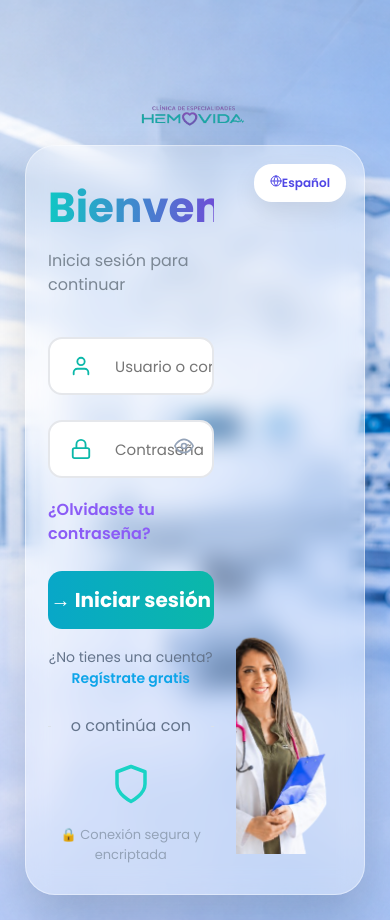
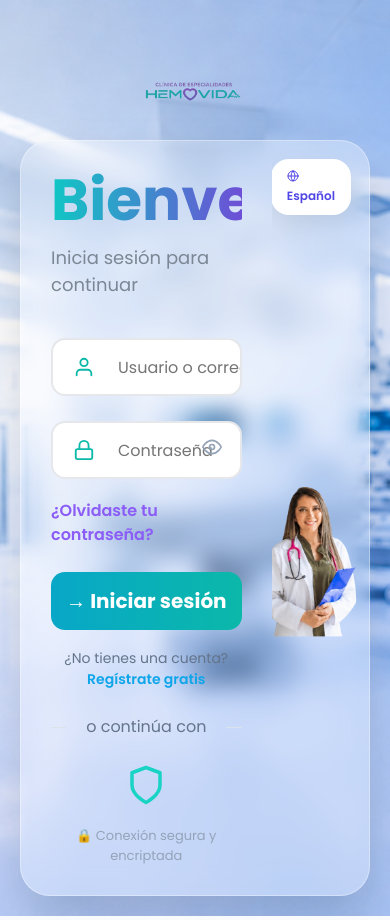
Before and after one commit to Emilio6345/hemovida-frontend, a React (Vite) app: page /login in a window 390 px wide. Built offline with nearby package versions, Linux system fonts and the light colour scheme.

Commit message:
fix responsive login mobile

```diff
--- a/src/styles/login.css
+++ b/src/styles/login.css
@@ -552,7 +552,7 @@ background-position-y: -388px;
 @media (max-width:768px){
 
   .login-page{
-    padding:25px;
+    padding:20px;
 
     background-size:cover !important;
     background-position:center !important;
@@ -562,29 +562,29 @@ background-position-y: -388px;
   }
 
   .top-logo{
-    top:60px;
+    top:40px;
     left:50%;
     transform:translateX(-50%);
   }
 
   .top-logo img{
-    width:230px;
+    width:180px;
   }
 
   .login-card-v2{
 
     width:100%;
-    max-width:720px;
+    max-width:760px;
 
     display:flex;
     flex-direction:row;
 
-    background:rgba(255,255,255,.35);
+    background:rgba(255,255,255,.28);
 
     backdrop-filter:blur(12px);
     -webkit-backdrop-filter:blur(12px);
 
-    border:1px solid rgba(255,255,255,.4);
+    border:1px solid rgba(255,255,255,.35);
 
     border-radius:30px;
 
@@ -595,21 +595,24 @@ background-position-y: -388px;
     min-height:auto;
   }
 
+  /* MÁS ANCHO */
   .login-left{
-    width:62%;
+    width:72%;
 
     background:transparent;
 
-    padding:30px 22px;
+    padding:30px;
   }
 
   .login-left::after{
     display:none;
   }
 
+  /* MÁS ANGOSTO */
   .login-right{
-    width:38%;
+    width:28%;
     background:transparent;
+    position:relative;
   }
 
   .login-header-v2{
@@ -617,16 +620,18 @@ background-position-y: -388px;
   }
 
   .login-header-v2 h1{
-    font-size:42px;
+    font-size:58px;
+    line-height:1;
+    margin-bottom:15px;
   }
 
   .login-header-v2 p{
-    font-size:16px;
+    font-size:18px;
   }
 
   .input-box input{
     height:58px;
-    font-size:15px;
+    font-size:16px;
   }
 
   .btn-login-v2{
@@ -635,23 +640,24 @@ background-position-y: -388px;
   }
 
   .doctor-container{
-
     position:absolute;
 
-    right:-40px;
-    bottom:40px;
+    left:50%;
+    top:55%;
 
-    top:auto;
-    left:auto;
+    transform:translate(-50%,-50%);
 
     width:auto;
     height:auto;
+
+    display:flex;
+    justify-content:center;
+    align-items:center;
   }
 
   .doctor-image{
-    width:260px;
+    width:180px;
     max-width:none;
-
     transform:none;
   }
 
```
